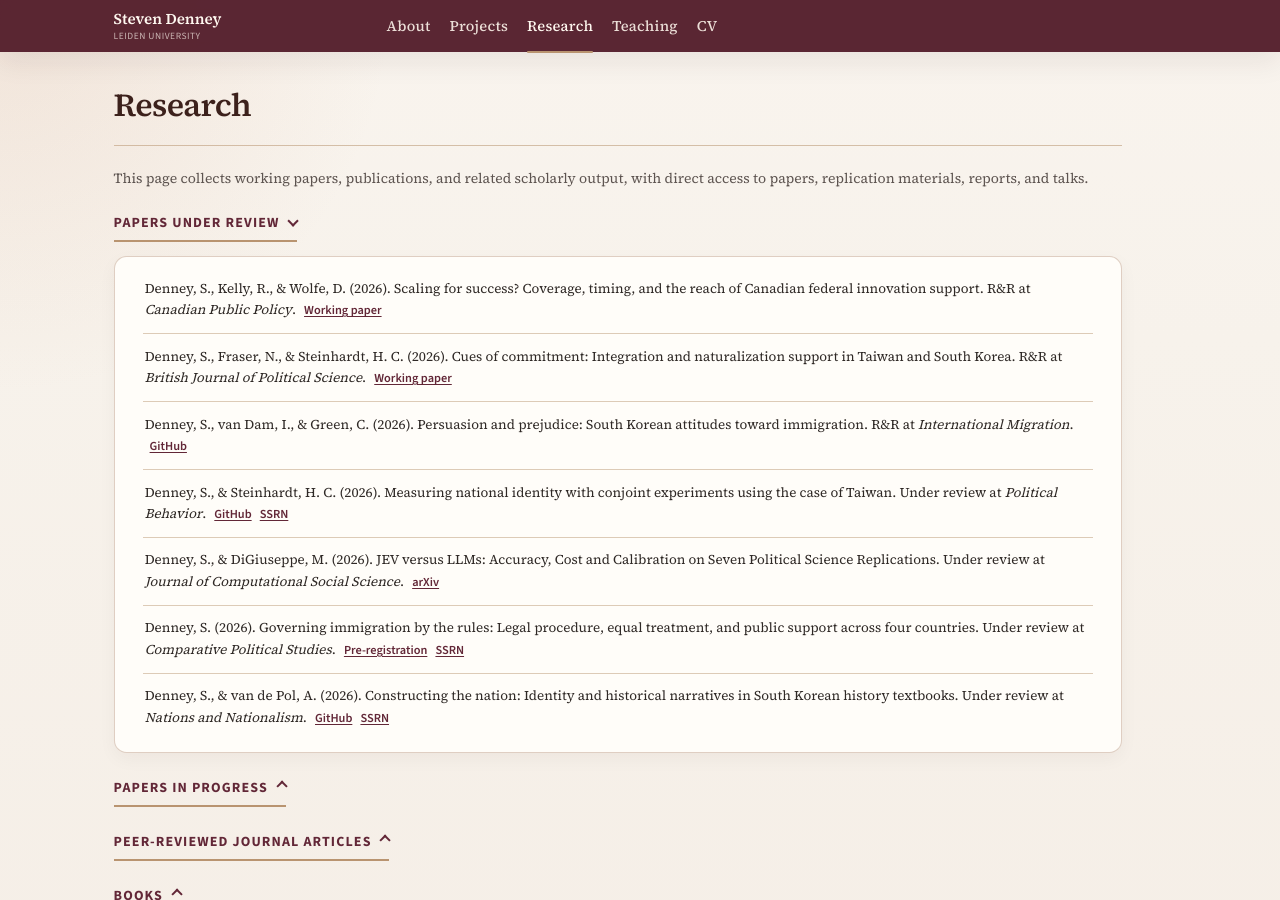
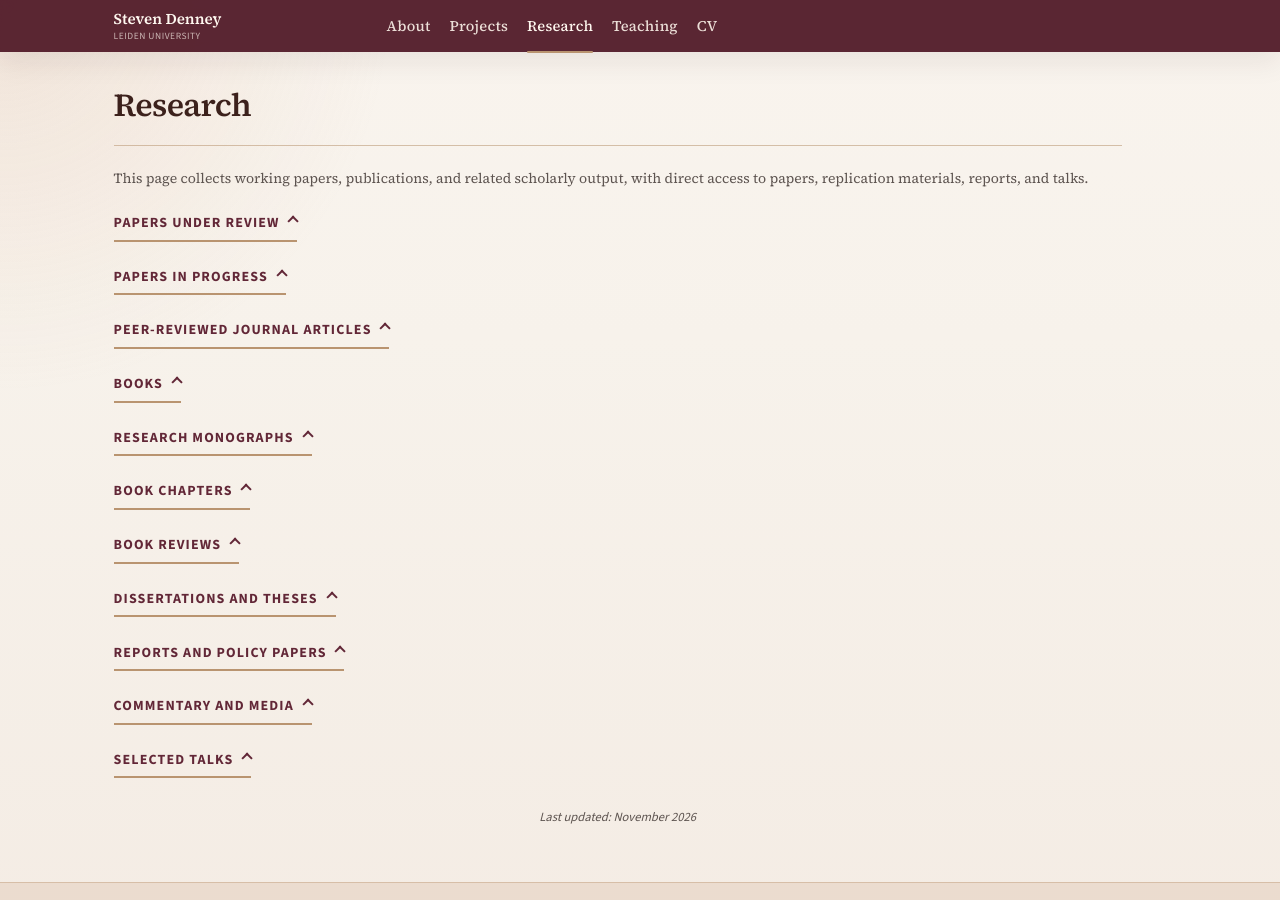
Before and after one commit to scdenney/scdenney.github.io, a Jekyll site: the page built from research.md, in a window 1280 px wide and 900 px high. Built offline with Jekyll 4.4.1, drawn with Linux system fonts in a browser that asks for light colours.

Commit message:
Start all research sections collapsed

```diff
--- a/research.md
+++ b/research.md
@@ -10,7 +10,7 @@ permalink: /research/
 
 <p class="page-intro">This page collects working papers, publications, and related scholarly output, with direct access to papers, replication materials, reports, and talks.</p>
 
-<details class="research-section" open>
+<details class="research-section">
 <summary id="working-papers"><h2>Papers Under Review</h2><span class="research-section__arrow" aria-hidden="true"></span></summary>
 <div class="publication-list" id="working-papers-items">
 
```
